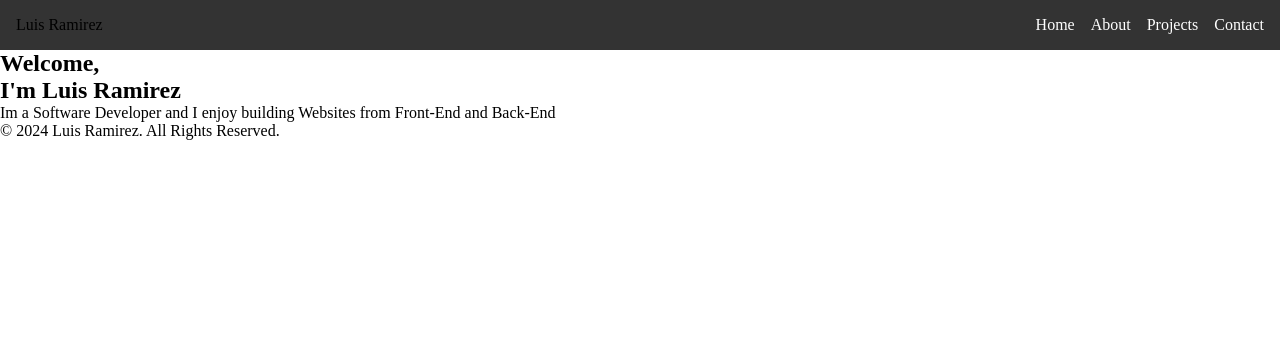
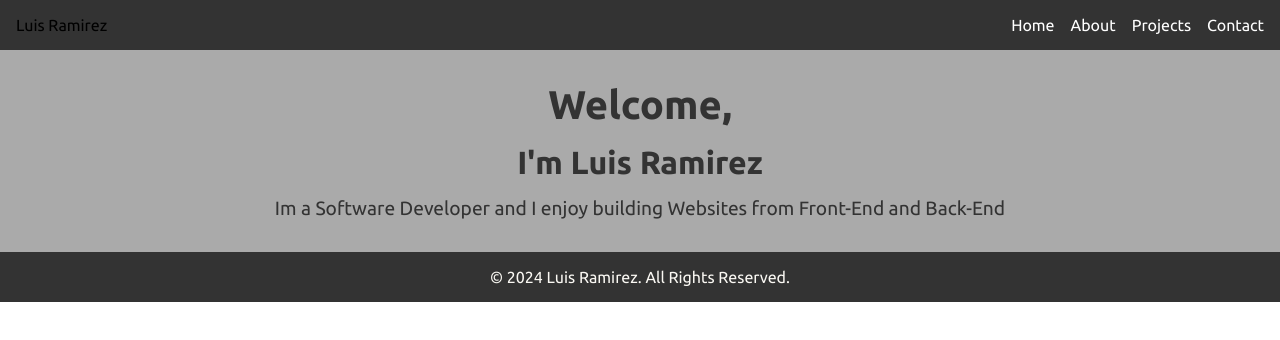
Before and after one commit to Luisrc91/Portfolio2024, a React (Create React App) app: page / in a window 1280 px wide. Shown: the top 340 px of the page. Built offline with nearby package versions, Linux system fonts and the light colour scheme; no server answers; a web font is replaced by a local one.

Commit message:
added font

```diff
--- a/src/style/scss/Components/_footer.scss
+++ b/src/style/scss/Components/_footer.scss
@@ -0,0 +1,8 @@
+.footer {
+    background-color: #333;
+    color: $light-color;
+    padding: 1rem;
+    display: flex; /* Use flexbox for centering */
+    justify-content: center; /* Center the content horizontally */
+    align-items: center; /* Center the content vertically */
+  }
--- a/src/style/scss/_config.scss
+++ b/src/style/scss/_config.scss
@@ -1,4 +1,6 @@
-$font-stack: Trebuchet MS, Arial, sans-serif;
+@import url('https://fonts.googleapis.com/css2?family=Ubuntu:ital,wght@0,300;0,400;0,500;0,700;1,300;1,400;1,500;1,700&display=swap');
+$font-stack: 'Ubuntu', sans-serif;
 $light-color: #faf8f3;
 $primary-color: #000814;
 $secondary-color: #25303a;
+$third-color: #aaa
--- a/src/style/scss/index.scss
+++ b/src/style/scss/index.scss
@@ -15,4 +15,5 @@
     box-sizing: border-box;
     margin: 0;
     padding: 0;
+    font-family: $font-stack;
   }
--- a/src/style/scss/pages/_home.scss
+++ b/src/style/scss/pages/_home.scss
@@ -0,0 +1,27 @@
+// Home.scss
+
+.home-section {
+    background-color: $third-color;
+    padding: 2rem;
+    text-align: center;
+
+    .home-content {
+      max-width: 800px;
+      margin: 0 auto;
+      color: #333;
+
+      h1 {
+        font-size: 2.5rem;
+        margin-bottom: 1rem;
+      }
+
+      h2 {
+        font-size: 2rem;
+        margin-bottom: 1rem;
+      }
+
+      p {
+        font-size: 1.2rem;
+      }
+    }
+  }
```
